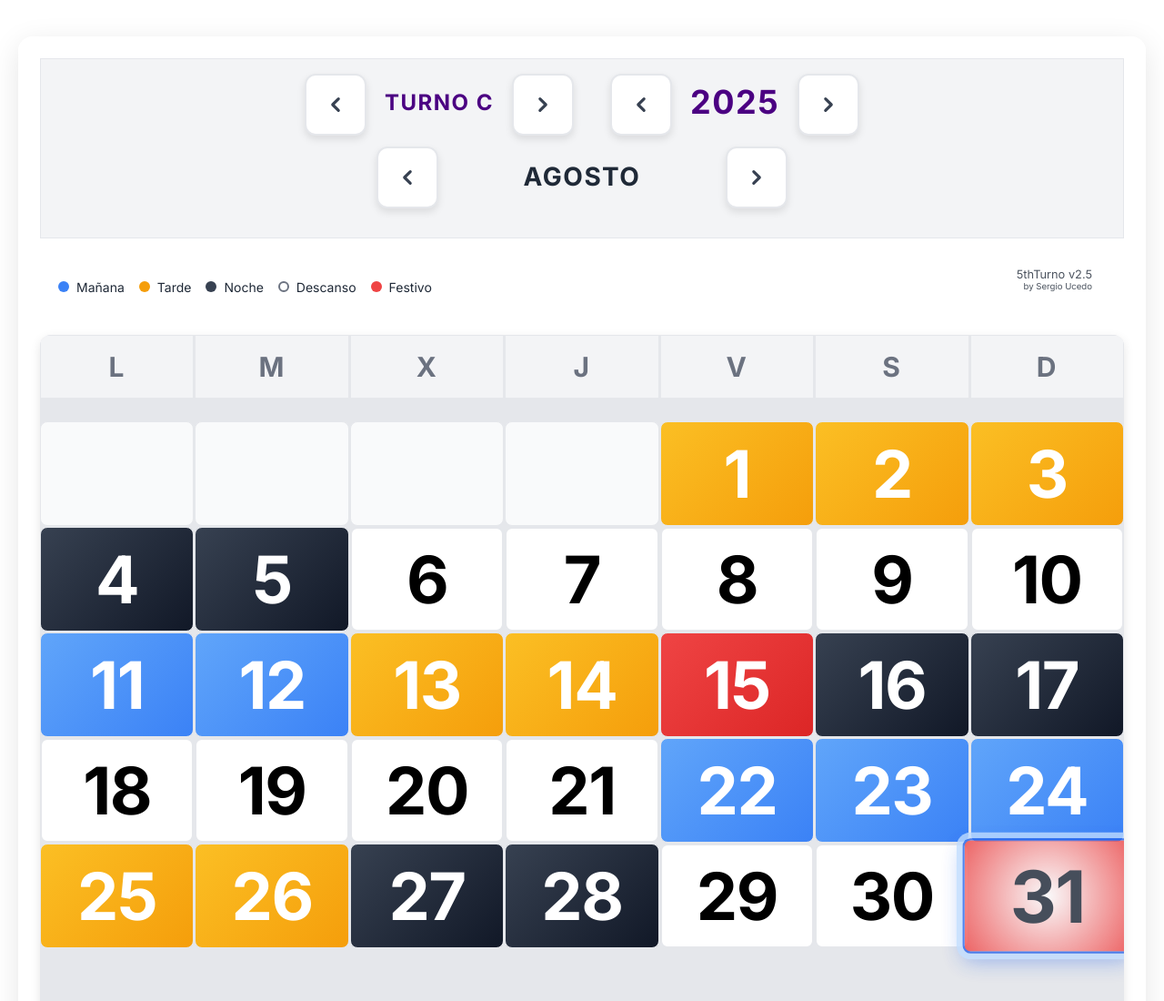
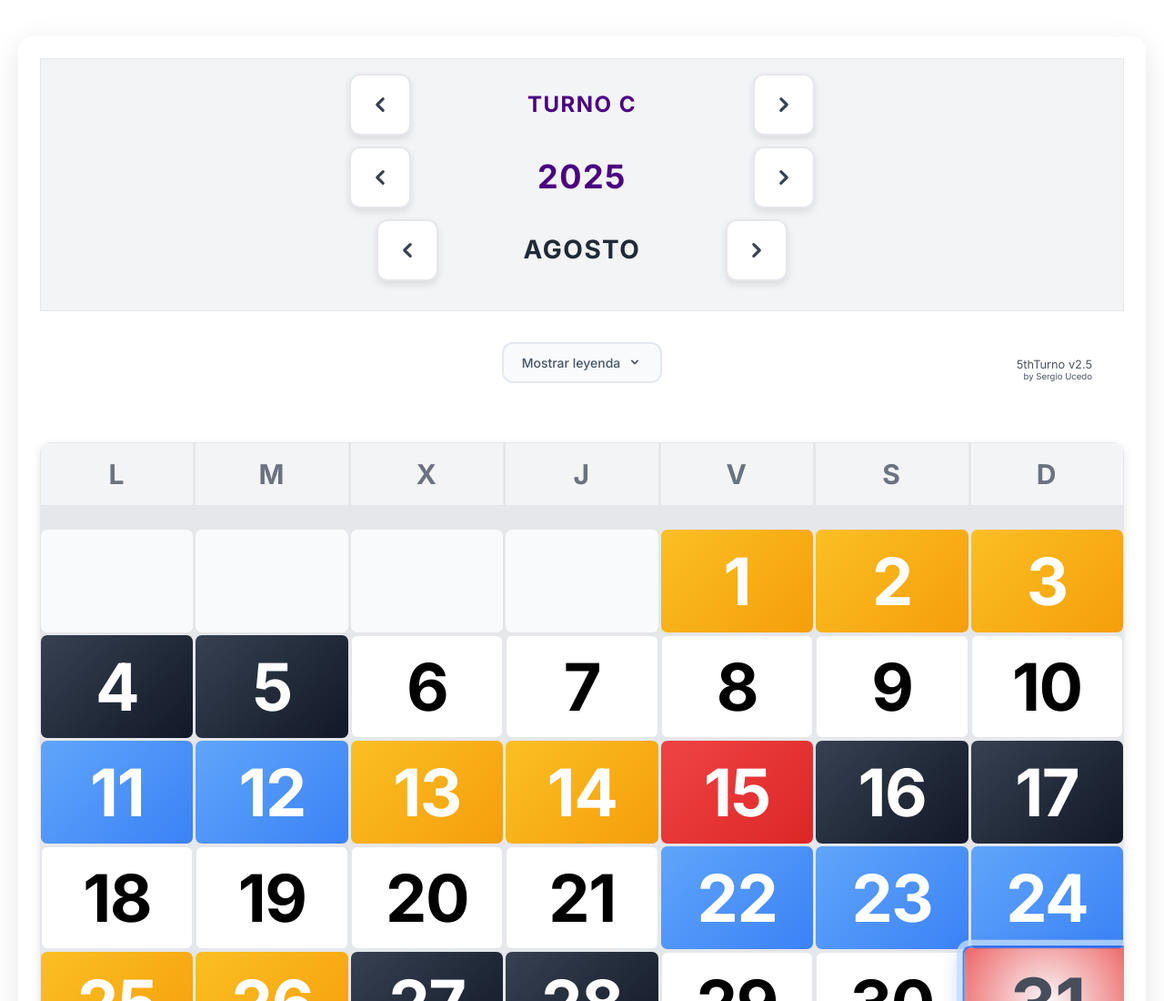
Before and after one commit to xerchion/5thTurno2, a website: page index.html in a window 1280 px wide. Shown: the top 1100 px of the page at 91% size. Drawn offline with Linux system fonts and the light colour scheme.

Commit message:
Agregar funcionalidad para mostrar/ocultar la leyenda y mejorar el estilo de los controles de navegación

```diff
--- a/index.html
+++ b/index.html
@@ -16,7 +16,6 @@
         <div class="calendar-header">
             <div class="calendar-navigation">
                 <div class="calendar-title">
-                    <div class="top-controls-row">
                     <div class="turno-control-group">
                         <button id="prevTurno" class="nav-button nav-button-small">
                             <svg class="nav-icon-small" fill="currentColor" viewBox="0 0 20 20">
@@ -43,7 +42,6 @@
                             </svg>
                         </button>
                     </div>
-                    </div>
                     <div class="month-control-group">
                         <button id="prevMonth" class="nav-button">
                             <svg class="nav-icon" fill="currentColor" viewBox="0 0 20 20">
@@ -61,7 +59,15 @@
             </div>
         </div>
         <div class="legend-and-title-container">
-            <div class="legend-indicators">
+            <div class="legend-toggle-container">
+                <button id="toggleLegend" class="legend-toggle-btn">
+                    <span class="legend-toggle-text">Mostrar leyenda</span>
+                    <svg class="legend-toggle-icon" fill="currentColor" viewBox="0 0 20 20">
+                        <path fill-rule="evenodd" d="M5.293 7.293a1 1 0 011.414 0L10 10.586l3.293-3.293a1 1 0 111.414 1.414l-4 4a1 1 0 01-1.414 0l-4-4a1 1 0 010-1.414z" clip-rule="evenodd"></path>
+                    </svg>
+                </button>
+            </div>
+            <div id="legendIndicators" class="legend-indicators" style="display: none;">
                 <div class="legend-item">
                     <span class="legend-dot morning-shift"></span> Mañana
                 </div>
--- a/script.js
+++ b/script.js
@@ -514,6 +514,26 @@ function initializeYearSelector() {
     añoSelect.value = añoActual;
 }
 
+// Función para mostrar/ocultar la leyenda
+function toggleLegendVisibility() {
+    const legendIndicators = document.getElementById('legendIndicators');
+    const toggleBtn = document.getElementById('toggleLegend');
+    const toggleText = toggleBtn.querySelector('.legend-toggle-text');
+    const toggleIcon = toggleBtn.querySelector('.legend-toggle-icon');
+
+    if (legendIndicators.style.display === 'none') {
+        // Mostrar leyenda
+        legendIndicators.style.display = 'flex';
+        toggleText.textContent = 'Ocultar leyenda';
+        toggleBtn.classList.add('expanded');
+    } else {
+        // Ocultar leyenda
+        legendIndicators.style.display = 'none';
+        toggleText.textContent = 'Mostrar leyenda';
+        toggleBtn.classList.remove('expanded');
+    }
+}
+
 // Función para inicializar eventos del DOM
 function initializeEvents() {
     // Cerrar ventana con el botón Cancelar
@@ -565,6 +585,11 @@ function initializeEvents() {
     document.getElementById('nextTurno').onclick = function () {
         nextTurno();
     };
+
+    // Event listener para toggle de leyenda
+    document.getElementById('toggleLegend').onclick = function () {
+        toggleLegendVisibility();
+    };
 }
 
 // Inicialización al cargar la página
--- a/styles.css
+++ b/styles.css
@@ -849,20 +849,15 @@ h1 {
 }
 
 .turno-control-group,
-.year-control-group {
-    display: flex;
-    align-items: center;
-    gap: 20px;
-}
-
+.year-control-group,
 .month-control-group {
     display: flex;
     align-items: center;
+    justify-content: center;
     gap: 48px;
-    /* Aumentado 20% más desde 40px */
-    min-width: 560px;
-    /* Aumentado 30% más para estabilidad */
-    justify-content: center;
+    /* Mismo gap amplio para todos */
+    min-height: 60px;
+    /* Altura mínima uniforme */
 }
 
 .month-title {
@@ -871,6 +866,11 @@ h1 {
     text-align: center;
     margin: 0 30px;
     /* Margen adicional de 30px a cada lado */
+    display: flex;
+    align-items: center;
+    justify-content: center;
+    min-height: 40px;
+    /* Altura mínima para alineación */
 }
 
 .year-controls,
@@ -917,16 +917,32 @@ h1 {
     font-size: 1.5rem;
     font-weight: bold;
     color: #4B0082;
-    margin: 0 0 4px 0;
+    margin: 0 30px;
+    /* Mismo margen que el mes */
     line-height: 1.2;
+    display: flex;
+    align-items: center;
+    justify-content: center;
+    min-height: 40px;
+    /* Altura mínima para alineación */
+    min-width: 220px;
+    /* Mismo ancho mínimo que el mes */
 }
 
 .year-title {
     font-size: 2.25rem;
     font-weight: 700;
     color: #4B0082;
-    margin: 0 0 4px 0;
+    margin: 0 30px;
+    /* Mismo margen que el mes */
     line-height: 1.2;
+    display: flex;
+    align-items: center;
+    justify-content: center;
+    min-height: 40px;
+    /* Altura mínima para alineación */
+    min-width: 220px;
+    /* Mismo ancho mínimo que el mes */
 }
 
 .month-title {
@@ -948,12 +964,18 @@ h1 {
 .legend-and-title-container {
     display: flex;
     align-items: center;
-    justify-content: space-between;
+    justify-content: center;
     margin-bottom: 24px;
     padding: 0 20px;
+    min-height: 80px;
+    /* Altura mínima para centrado vertical */
+    position: relative;
+    /* Para posicionar el título absolutamente */
 }
 
 .web-title {
+    position: absolute;
+    right: 20px;
     text-align: right;
     opacity: 0.8;
     user-select: none;
@@ -1422,3 +1444,50 @@ h1 {
         height: 28px;
     }
 }
+
+/* Legend toggle button styles */
+.legend-toggle-container {
+    display: flex;
+    justify-content: center;
+    align-items: center;
+    margin-bottom: 16px;
+}
+
+.legend-toggle-btn {
+    background: #f8fafc;
+    border: 2px solid #e2e8f0;
+    border-radius: 12px;
+    padding: 12px 20px;
+    cursor: pointer;
+    display: flex;
+    align-items: center;
+    gap: 8px;
+    font-family: 'Inter', sans-serif;
+    font-size: 0.875rem;
+    font-weight: 500;
+    color: #475569;
+    transition: all 0.2s ease;
+}
+
+.legend-toggle-btn:hover {
+    background: #e2e8f0;
+    border-color: #cbd5e1;
+    transform: translateY(-1px);
+}
+
+.legend-toggle-icon {
+    width: 16px;
+    height: 16px;
+    transition: transform 0.2s ease;
+}
+
+.legend-toggle-btn.expanded .legend-toggle-icon {
+    transform: rotate(180deg);
+}
+
+@media (max-width: 768px) {
+    .legend-toggle-btn {
+        font-size: 0.8rem;
+        padding: 10px 16px;
+    }
+}
```
Also changed, not shown: .eslintrc.json (added), DEVELOPMENT.md (added), README.md (added), index_optimized.html (added), script_optimized.js (added), styles_optimized.css (added), 2 other files. Lines whose indentation alone changed are shown as unchanged.
